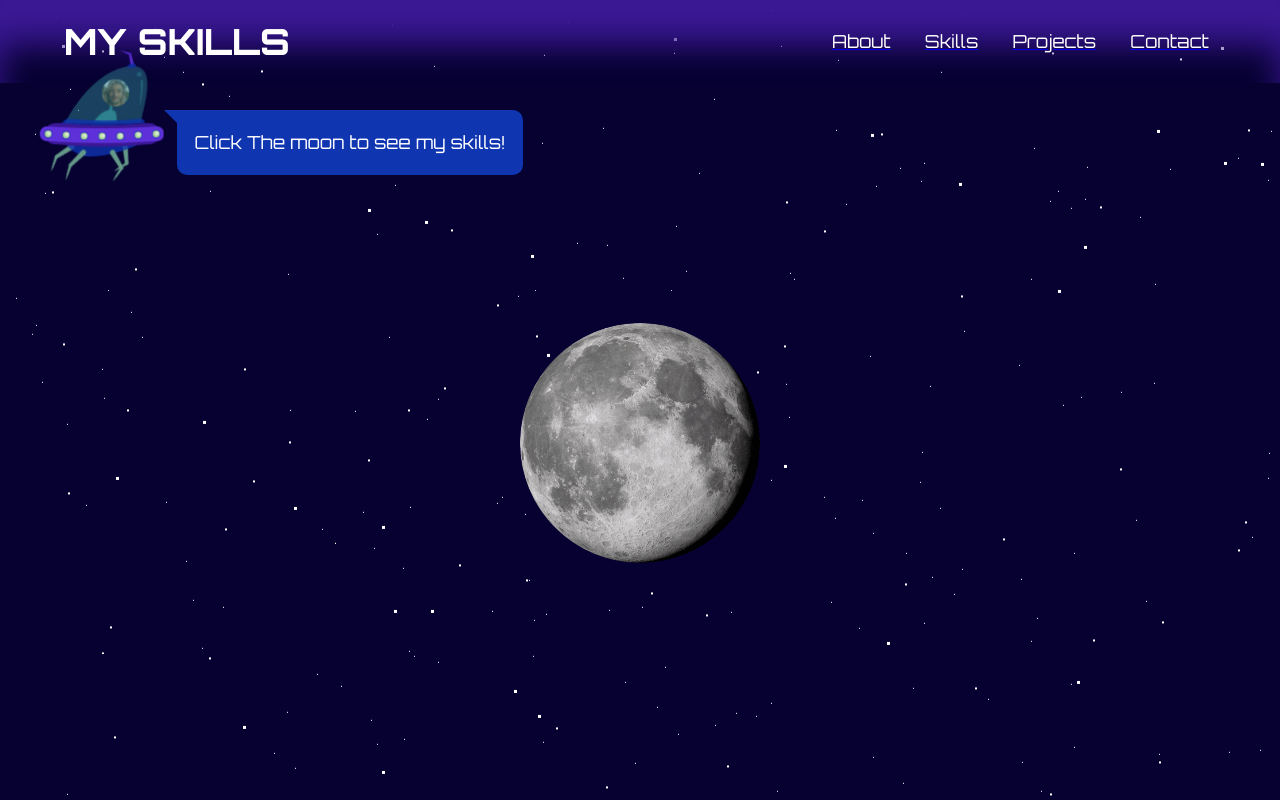
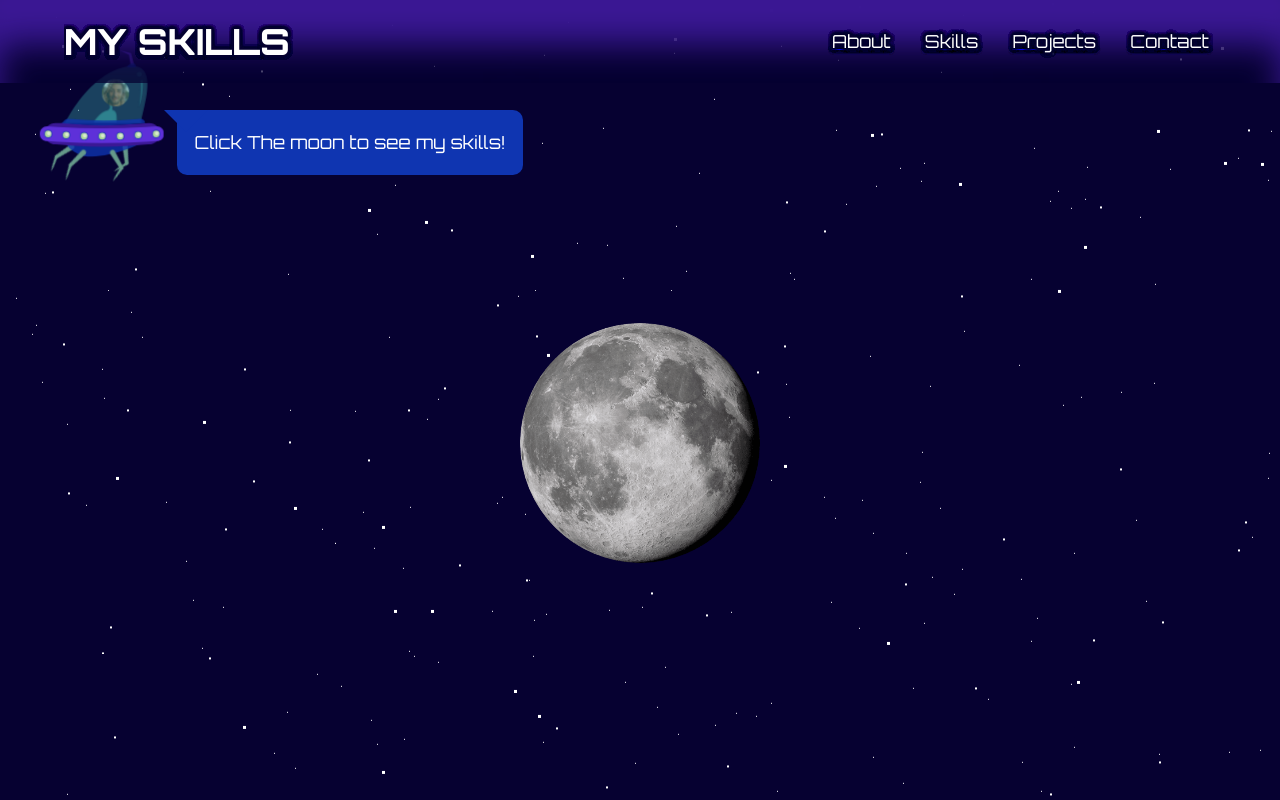
Before and after one commit to tomivm/My-portfolio-NextJS, a Next.js app: page /mySkills in a window 1280 px wide. Built offline with nearby package versions, Linux system fonts and the light colour scheme.

Commit message:
Improve Navbar contrast

```diff
--- a/components/Navbar.js
+++ b/components/Navbar.js
@@ -8,8 +8,11 @@ function Navbar({ children, title, transparentBackground = false }) {
   const navbarClasNames = !transparentBackground
     ? NavbarStyles.navbar
     : `${NavbarStyles.navbar} ${NavbarStyles.transparentBackground}`;
+
+  const navbarShadowClassNames = `${NavbarStyles.navbar} ${NavbarStyles.navbarShadow}`;
   return (
     <div className={NavbarStyles.allScreen}>
+      {!transparentBackground && <div className={navbarShadowClassNames}></div>}
       <div className={navbarClasNames}>
         <nav
           id="nav"
--- a/components/Navbar.module.css
+++ b/components/Navbar.module.css
@@ -24,6 +24,10 @@
   .navbar {
     box-shadow: inset 0px 1.25em 0.8em 0px var(--v4);
   }
+}
+
+.navbarShadow {
+  box-shadow: inset 0px -7.5em 7.9em 0 #060131c2;
 }
 
 .transparentBackground {
@@ -71,6 +75,16 @@
 
 .title {
   text-align: center;
+  text-shadow: 0 0 4px var(--night-bg-color), 0 0 4px var(--night-bg-color),
+    0 0 4px var(--night-bg-color), 0 0 4px var(--night-bg-color),
+    0 0 4px var(--night-bg-color), 0 0 4px var(--night-bg-color),
+    0 0 4px var(--night-bg-color), 0 0 4px var(--night-bg-color),
+    0 0 4px var(--night-bg-color), 0 0 4px var(--night-bg-color),
+    0 0 4px var(--night-bg-color), 0 0 4px var(--night-bg-color),
+    0 0 4px var(--night-bg-color), 0 0 4px var(--night-bg-color),
+    0 0 4px var(--night-bg-color), 0 0 4px var(--night-bg-color),
+    0 0 4px var(--night-bg-color), 0 0 4px var(--night-bg-color),
+    0 0 4px var(--night-bg-color), 0 0 4px var(--night-bg-color);
 }
 
 .hamburguer,
@@ -120,6 +134,16 @@
 .link {
   color: white;
   text-decoration: none;
+  text-shadow: 0 0 4px var(--night-bg-color), 0 0 4px var(--night-bg-color),
+    0 0 4px var(--night-bg-color), 0 0 4px var(--night-bg-color),
+    0 0 4px var(--night-bg-color), 0 0 4px var(--night-bg-color),
+    0 0 4px var(--night-bg-color), 0 0 4px var(--night-bg-color),
+    0 0 4px var(--night-bg-color), 0 0 4px var(--night-bg-color),
+    0 0 4px var(--night-bg-color), 0 0 4px var(--night-bg-color),
+    0 0 4px var(--night-bg-color), 0 0 4px var(--night-bg-color),
+    0 0 4px var(--night-bg-color), 0 0 4px var(--night-bg-color),
+    0 0 4px var(--night-bg-color), 0 0 4px var(--night-bg-color),
+    0 0 4px var(--night-bg-color), 0 0 4px var(--night-bg-color);
 }
 
 .childrenContainer {
```
